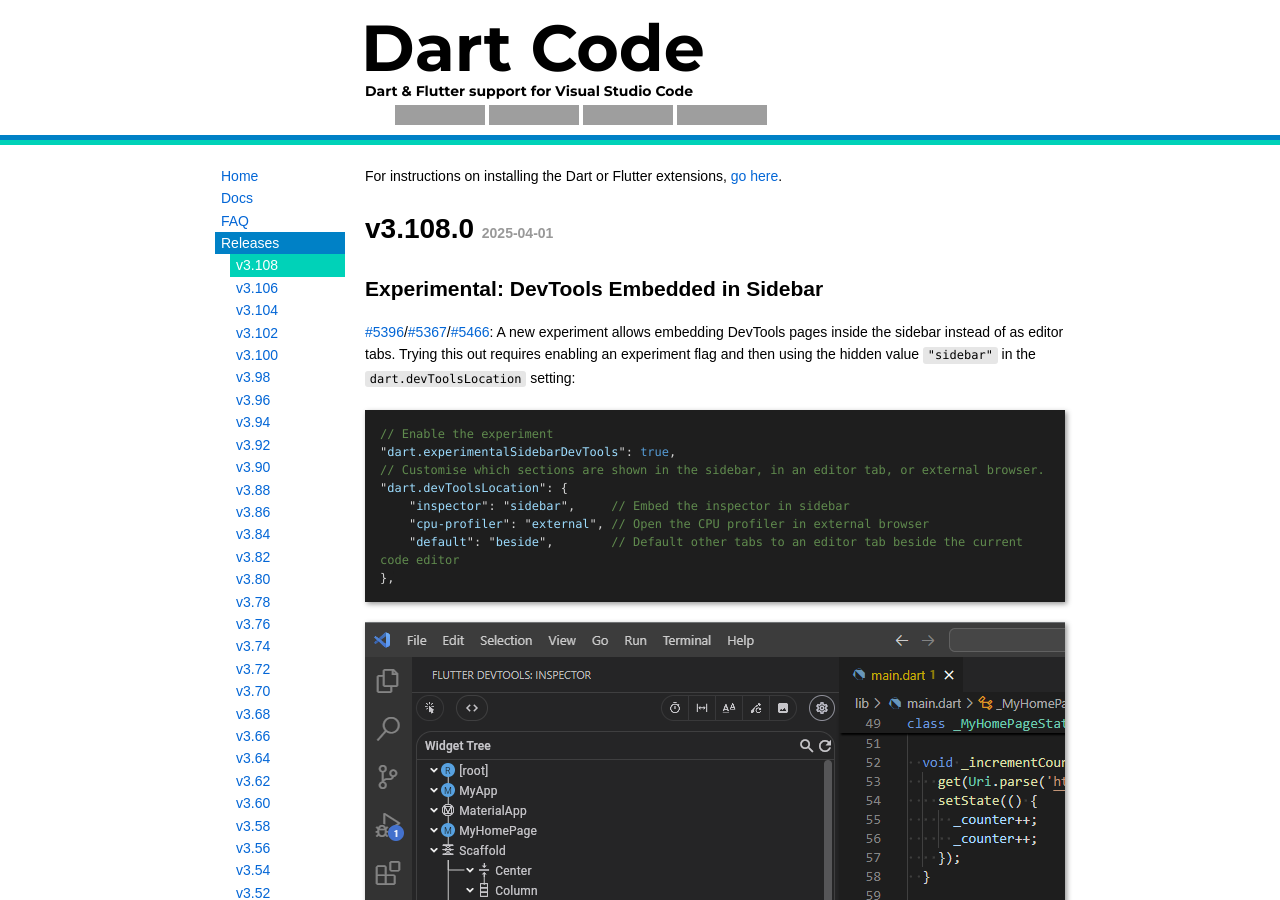
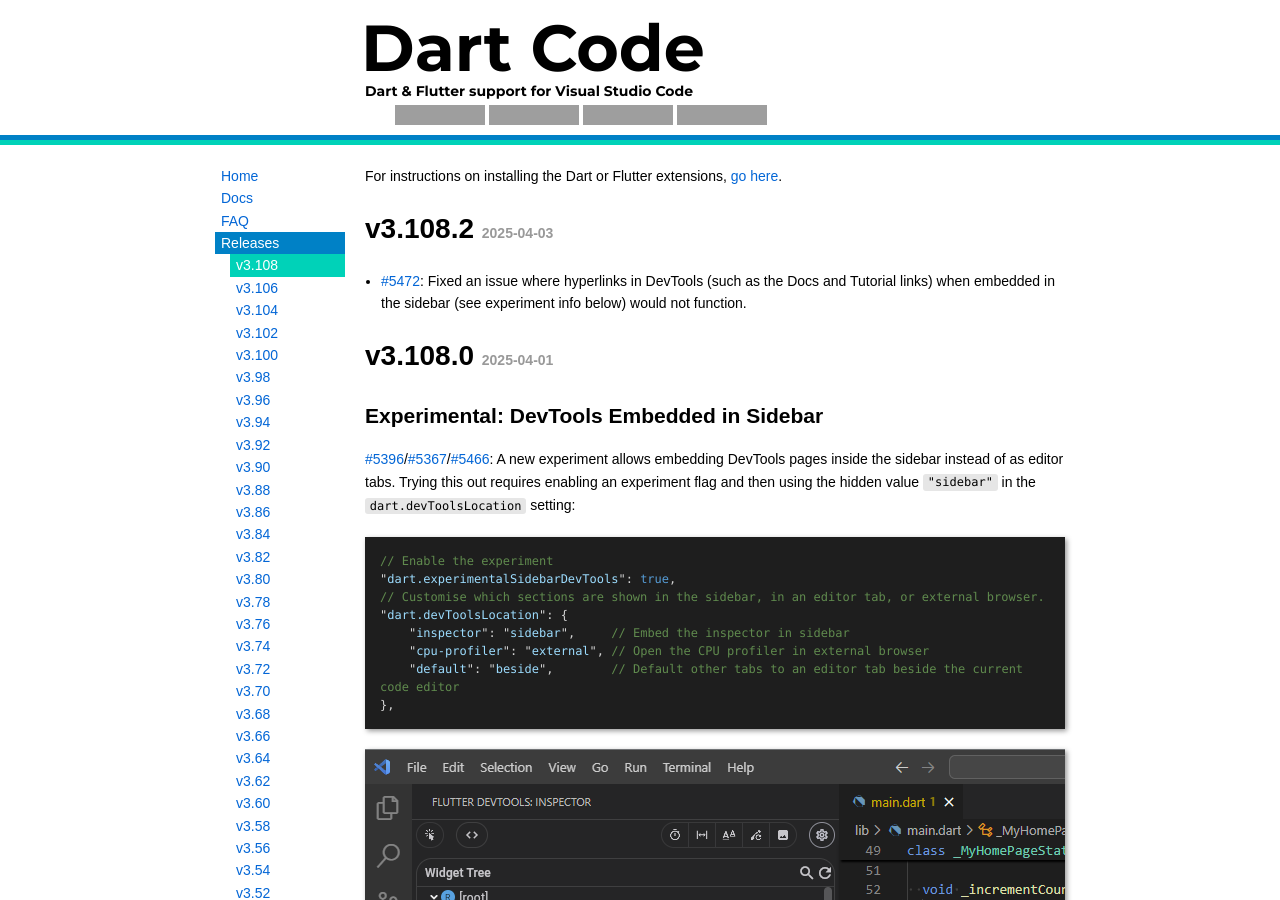
Before and after one commit to Dart-Code/Website, a Jekyll site: the page built from _releases/v3.108.md, in a window 1280 px wide and 900 px high. Built offline with Jekyll 4.4.1, drawn with Linux system fonts in a browser that asks for light colours; grey boxes are pictures that could not be loaded.

Commit message:
Add v3.108.2

```diff
--- a/_releases/v3.108.md
+++ b/_releases/v3.108.md
@@ -3,6 +3,10 @@
 sort_order: v0003_0108
 excerpt: "Experimental DevTools in sidebar, test runner in Dart SDK, minor fixes..."
 ---
+
+# v3.108.2 _2025-04-03_
+
+- [#5472](https://github.com/Dart-Code/Dart-Code/issues/5472): Fixed an issue where hyperlinks in DevTools (such as the Docs and Tutorial links) when embedded in the sidebar (see experiment info below) would not function.
 
 # v3.108.0 _2025-04-01_
 
```
